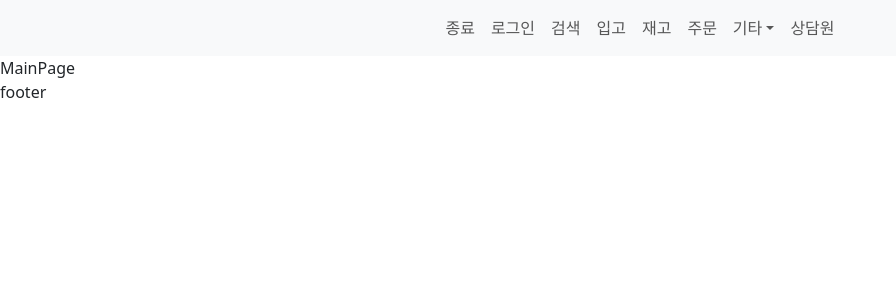
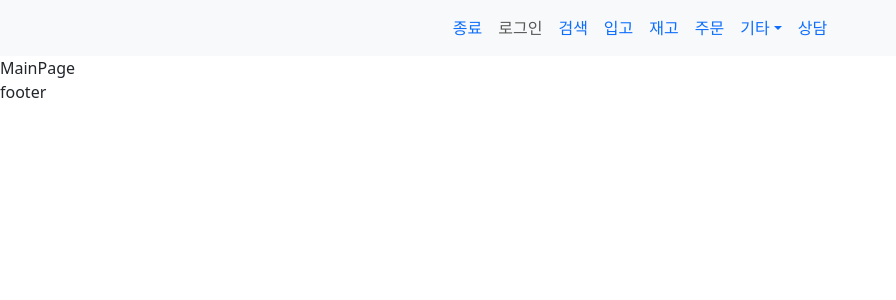
Before and after one commit to dh413/ThankYouFront2, a Next.js app: page / in a window 1280 px wide. Shown: the top 300 px of the page, without its empty margins (0-896 px from the left). Built offline with nearby package versions, Linux system fonts and the light colour scheme.

Commit message:
쿠키key, path, API 상수화

```diff
--- a/src/components/Navigation.tsx
+++ b/src/components/Navigation.tsx
@@ -3,6 +3,8 @@ import Link from "next/link";
 import { usePathname, useRouter } from "next/navigation";
 import Cookies from "js-cookie";
 import { useEffect, useState } from "react";
+import { APP_ROUTES } from "@/constants/routes";
+import { COOKIE_NAME } from "@/constants/cookie";
 
 export default function Navigation() {
   const path = usePathname();
@@ -16,9 +18,9 @@ export default function Navigation() {
   }, [storedUser]);
 
   const handleLogout = () => {
-    Cookies.remove("user");
+    Cookies.remove(COOKIE_NAME);
     setIsLoggedIn(false);
-    router.push("/login");
+    router.push(APP_ROUTES.URL.LOGIN);
   };
 
   return (
@@ -27,88 +29,99 @@ export default function Navigation() {
         <ul className="navbar-nav mx-auto">
           <li className="nav-item">
             <Link
-              href=""
-              className={`nav-link ${path === "" ? "text-primary" : ""}`}
+              href={APP_ROUTES.URL.EXIT}
+              className={`nav-link ${
+                path === APP_ROUTES.URL.EXIT ? "text-primary" : ""
+              }`}
             >
-              종료
+              {APP_ROUTES.NAME.EXIT}
             </Link>
           </li>
+
           <li className="nav-item">
             {isLoggedIn ? (
               <Link
-                href="/login"
+                href={APP_ROUTES.URL.LOGOUT}
                 className={`nav-link ${
-                  path === "/login" ? "text-primary" : ""
+                  path === APP_ROUTES.URL.LOGOUT ? "text-primary" : ""
                 }`}
                 onClick={handleLogout}
               >
-                로그아웃
+                {APP_ROUTES.NAME.LOGOUT}
               </Link>
             ) : (
               <Link
-                href="/login"
+                href={APP_ROUTES.URL.LOGIN}
                 className={`nav-link ${
-                  path === "/login" ? "text-primary" : ""
+                  path === APP_ROUTES.URL.LOGIN ? "text-primary" : ""
                 }`}
               >
-                로그인
+                {APP_ROUTES.NAME.LOGIN}
               </Link>
             )}
           </li>
           <li className="nav-item">
             <Link
-              href="/search"
-              className={`nav-link ${path === "/search" ? "text-primary" : ""}`}
+              href={APP_ROUTES.URL.SEARCH}
+              className={`nav-link ${
+                path === APP_ROUTES.URL.SEARCH ? "text-primary" : ""
+              }`}
             >
-              검색
+              {APP_ROUTES.NAME.SEARCH}
             </Link>
           </li>
           <li className="nav-item">
             <Link
-              href=""
-              className={`nav-link ${path === "" ? "text-primary" : ""}`}
+              href={APP_ROUTES.URL.INBOUND}
+              className={`nav-link ${
+                path === APP_ROUTES.URL.INBOUND ? "text-primary" : ""
+              }`}
             >
-              입고
+              {APP_ROUTES.NAME.INBOUND}
             </Link>
           </li>
           <li className="nav-item">
             <Link
-              href=""
-              className={`nav-link ${path === "" ? "text-primary" : ""}`}
+              href={APP_ROUTES.URL.STOCK}
+              className={`nav-link ${
+                path === APP_ROUTES.URL.STOCK ? "text-primary" : ""
+              }`}
             >
-              재고
+              {APP_ROUTES.NAME.STOCK}
             </Link>
           </li>
-
           <li className="nav-item">
             <Link
-              href=""
-              className={`nav-link ${path === "" ? "text-primary" : ""}`}
+              href={APP_ROUTES.URL.ORDER}
+              className={`nav-link ${
+                path === APP_ROUTES.URL.ORDER ? "text-primary" : ""
+              }`}
             >
-              주문
+              {APP_ROUTES.NAME.ORDER}
             </Link>
           </li>
           <li className="nav-item dropdown">
             <Link
-              href=""
+              href={APP_ROUTES.URL.OTHER}
               className={`nav-link dropdown-toggle ${
-                path === "" ? "text-primary" : ""
+                path === APP_ROUTES.URL.OTHER ? "text-primary" : ""
               }`}
               id="orderDropdown"
               role="button"
               data-bs-toggle="dropdown"
               aria-expanded="false"
             >
-              기타
+              {APP_ROUTES.NAME.OTHER}
             </Link>
           </li>
-
           <li className="nav-item">
             <Link
-              href=""
-              className={`nav-link ${path === "" ? "text-primary" : ""}`}
+              href={APP_ROUTES.URL.CUSTOMERSERVICE}
+              className={`nav-link ${
+                path === APP_ROUTES.URL.CUSTOMERSERVICE ? "text-primary" : ""
+              }`}
             >
-              상담원
+              {APP_ROUTES.NAME.CUSTOMERSERVICE}
             </Link>
           </li>
         </ul>
--- /dev/null
+++ b/src/constants/cookie.ts
@@ -0,0 +1 @@
+export const COOKIE_NAME = "user";
--- /dev/null
+++ b/src/constants/routes.ts
@@ -0,0 +1,33 @@
+const setApiRoute = (route: string) => {
+  const NEXT_PUBLIC_API_URL = "https://tkapi.aladin.co.kr";
+  return `${NEXT_PUBLIC_API_URL}${route}`;
+};
+
+export const API_ROUTES = {
+  LOGIN: setApiRoute("/api/thankyoulogin"),
+};
+
+export const APP_ROUTES = {
+  URL: {
+    EXIT: "/",
+    LOGOUT: "/",
+    LOGIN: "/login",
+    SEARCH: "/",
+    INBOUND: "/",
+    STOCK: "/",
+    ORDER: "/",
+    OTHER: "/",
+    CUSTOMERSERVICE: "/",
+  },
+  NAME: {
+    EXIT: "종료",
+    LOGOUT: "로그아웃",
+    LOGIN: "로그인",
+    SEARCH: "검색",
+    INBOUND: "입고",
+    STOCK: "재고",
+    ORDER: "주문",
+    OTHER: "기타",
+    CUSTOMERSERVICE: "상담",
+  },
+};
```
Also changed, not shown: src/components/login/LoginForm.tsx (+8 -10 lines).
